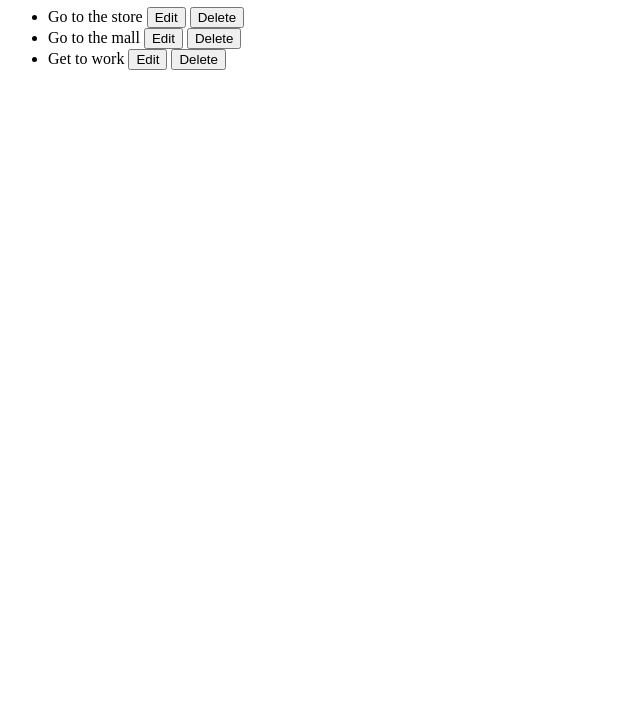
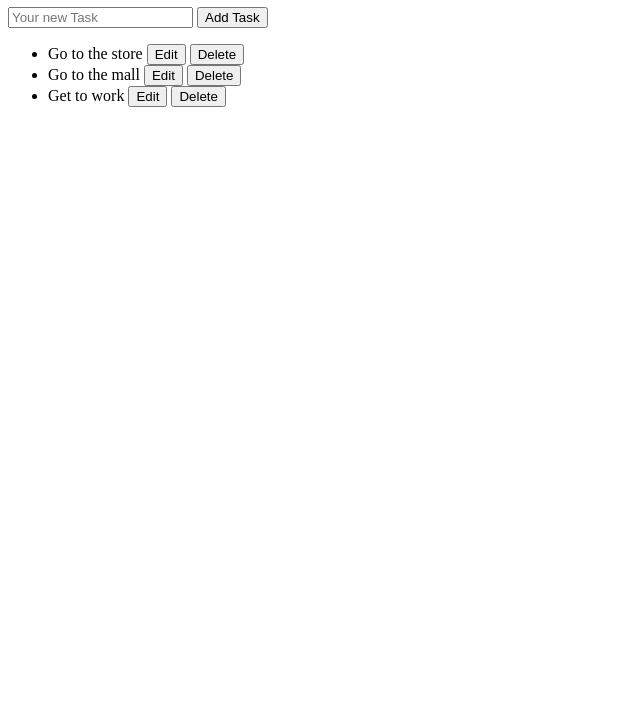
Before and after one commit to Theminijohn/Backbone101, a plain HTML site: page index.html in a window 1280 px wide. Shown: the part 73-800 px from the top of the page, without its empty margins (0-640 px from the left). Drawn offline with Linux system fonts and the light colour scheme.

Commit message:
Hands on Tasks - Creating a new Task

```diff
--- a/index.html
+++ b/index.html
@@ -7,6 +7,12 @@
 <body>
 
 <h1>My Tasks</h1>
+
+<form id="addTask" action="">
+  <input type="text" placeholder="Your new Task">
+  <input type="submit" value="Add Task">
+</form>
+
 <div class="tasks">
 
   <script id="taskTemplate" type="text/template">
--- a/js/main.js
+++ b/js/main.js
@@ -24,6 +24,10 @@
 
   App.Views.Tasks = Backbone.View.extend({
     tagName: 'ul',
+
+    initialize: function() {
+      this.collection.on('add', this.addOne, this)
+    },
 
     render: function() {
       this.collection.each(this.addOne, this);
@@ -82,7 +86,32 @@
 
   });
 
-  var tasksCollection = new App.Collections.Tasks([
+  // Create new Task Button
+  App.Views.AddTask = Backbone.View.extend({
+
+    el: '#addTask',
+
+    events: {
+      'submit': 'submit'
+    },
+
+    initialize: function() {
+
+    },
+
+    submit: function(e) {
+      e.preventDefault();
+
+      var newTaskTitle = $(e.currentTarget).find('input[type=text]').val();
+
+      var task = new App.Models.Task({ title: newTaskTitle});
+
+      this.collection.add(task);
+    }
+
+  });
+
+  window.tasksCollection = new App.Collections.Tasks([
     {
       title: 'Go to the store',
       priority: 4
@@ -97,6 +126,8 @@
     }
   ]);
 
+  var addTaskView = new App.Views.AddTask({ collection: tasksCollection})
+
   var tasksView = new App.Views.Tasks({ collection: tasksCollection });
   $('.tasks').html(tasksView.render().el)
 
```
